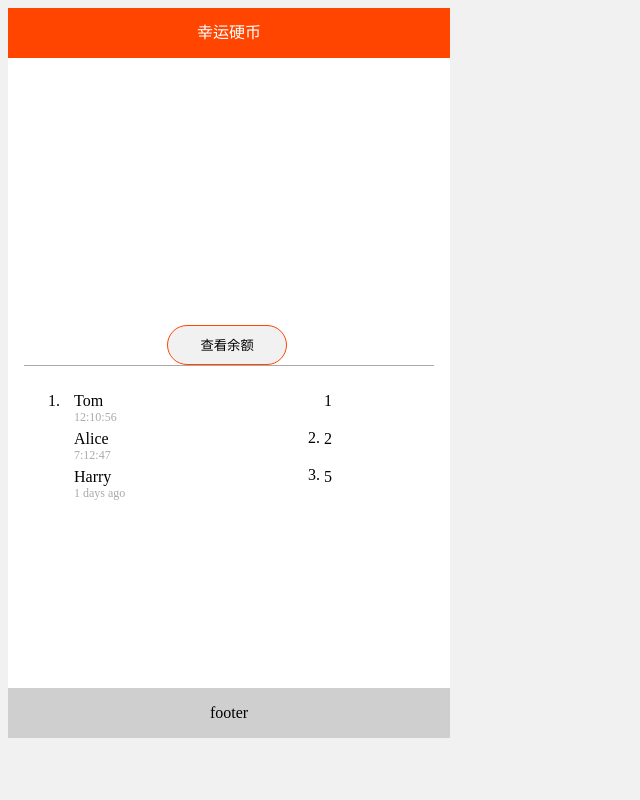
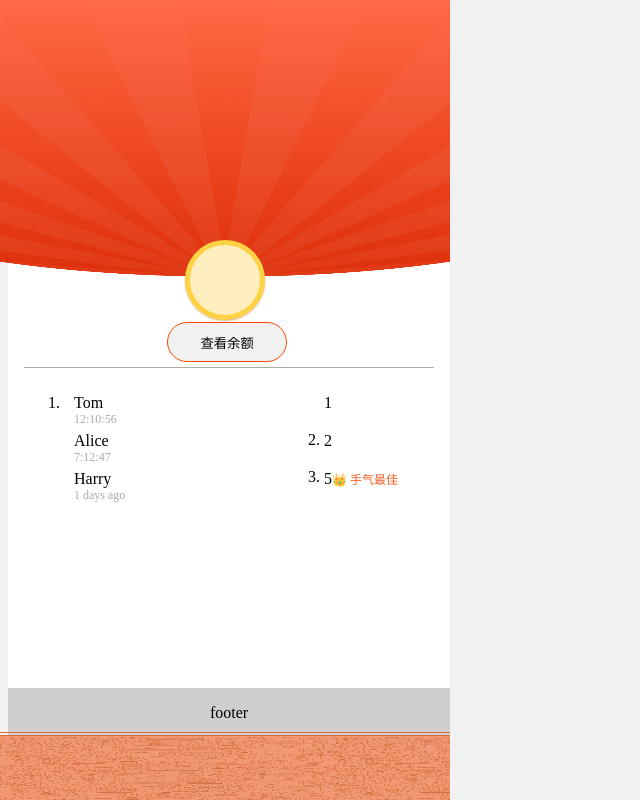
Before and after one commit to YexiaobaiandJie/my_1_rep, a Vue app in the folder vue_fox/: page / in a window 1280 px wide. Both pictures are taken after a click on the button 225 px from the left and 490 px from the top of the page. Shown: the whole page, without its empty margins (0-640 px from the left). Built offline with nearby package versions, Linux system fonts and the light colour scheme.

Commit message:
front is ok

```diff
--- a/vue_fox/src/pages/index.vue
+++ b/vue_fox/src/pages/index.vue
@@ -65,7 +65,7 @@
                             </div>
                             <div class="result-item-right">
                                 <div class="result-item-amount">{{result.amount}}</div>
-                                <!--<div wx:if="{{result.bestLuck}}" class="result-item-best-luck">👑 手气最佳</div>-->
+                                <div v-if="result.bestLuck" class="result-item-best-luck">👑 手气最佳</div>
                             </div>
                         </li>
                     </ol>
@@ -80,18 +80,24 @@
 
     </div>
 
-    <transition>
-        <div class="back" v-show="!isOpen" v-bind:class="{'open':isOpen}" style="height:100%">
+
+        <div class="back" v-show="!isOpen" v-bind:class="{'open':isOpen}" >
             <div class="back-inner">
                 <div class="back-border"></div>
             <img class="back-img"  src="../assets/cover-back-img@2x.png" />
                 <!--<div v-if="!isOpen" class="cover-summary">-->
             </div>
         </div>
-    </transition>
+        <div class="back_" v-show="isOpen" v-bind:class="{'open':isOpen}">
+            <div class="back-inner">
+                <div class="back-border"></div>
+            <img class="back-img"  src="../assets/cover-back-img@2x.png" />
+                <!--<div v-if="!isOpen" class="cover-summary">-->
+            </div>
+        </div>
 
-    <transition>
-    <div class="cover" v-show="!isOpen" v-bind:class="{'open':isOpen}" style="height:100%">
+
+    <div class="cover" v-show="!isOpen">
         <div class="cover-inner">
             <img class="cover-img" src="../assets/cover-front-img@2x.png" />
             <div v-if="!isOpen" class="cover-summary">
@@ -107,7 +113,29 @@
             </div>
         </div>
     </div>
-    </transition>
+
+    <div class="cover_" v-show="isOpen">
+        <div class="cover-inner">
+            <img class="cover-img" src="../assets/cover-front-img@2x.png" />
+            <div v-if="!isOpen" class="cover-summary">
+                <div class="cover-summary-text">来自{{senderName}}的{{unit}}硬币</div>
+            </div>
+            <div class="open-view">
+                <!--
+                <div v-if="isOpen" class="open-avatar">
+                   <image mode="aspectFit" class="open-avatar-img" src="{{avatarUrl}}" />
+                </div>
+
+                <button v-else class="open-button_" v-on:click="openRedPacket(message)" >
+                    <img src="../assets/open-button-label-img@2x.png" />
+                </button>
+                -->
+                <button class="open-button_" v-on:click="openRedPacket(message)" >
+
+                </button>
+            </div>
+        </div>
+    </div>
 
 </div>
 </template>
@@ -133,16 +161,19 @@ export default {
                 nickName:'Tom',
                 time:'12:10:56',
                 amount:'1',
+                bestLuck:false
             },
             {
                 nickName:'Alice',
                 time:'7:12:47',
                 amount:'2',
+                bestLuck:false
             },
             {
                 nickName:'Harry',
                 time:'1 days ago',
                 amount:'5',
+                bestLuck:true
             },
             ],
             openRedPacket:function(message){
@@ -156,8 +187,8 @@ export default {
 
 <style scoped>
 
-    page {
-        background: #FF6B49;
+    .open_{
+
     }
     .li_c{
         width:350px;
@@ -174,8 +205,18 @@ export default {
         z-index: 100;
         max-height: 490px;
         max-width:450px;
-
-        }
+        height:100%;
+    }
+    .cover_{
+        position: absolute;
+        top:0;
+        left: 0;
+        right: 0;
+        z-index: 100;
+        max-height: 490px;
+        max-width:450px;
+        height:35%;
+    }
     .cover-inner {
          position: relative;
          height: 100%;
@@ -224,7 +265,7 @@ export default {
         align-items: center;
         justify-content: center;
       }
-      .open-button, .open-avatar {
+    .open-button, .open-avatar {
         background: #FFEFBE;
         border-radius: 99em;
         height:150px;
@@ -235,14 +276,25 @@ export default {
         font-size: 50px;
         border:10px solid #FFD244;
         box-shadow: 0 1px 2px 0 rgba(172,105,18,0.50);
-      }
-
-      .open-avatar-img {
+    }
+    .open-button_{
+        background: #FFEFBE;
+        border-radius: 99em;
+        height:80px;
+        width: 80px;
+        display: flex;
+        align-items: center;
+        justify-content: center;
+        font-size: 50px;
+        border:5px solid #FFD244;
+        box-shadow: 0 1px 2px 0 rgba(172,105,18,0.50);
+    }
+    .open-avatar-img {
         border-radius: 99em;
         height: 100%;
       }
     .cover.open {
-    transition: height 0.3s ease;
+    transition: height 0.1s ease;
      }
 
    .open-view {
@@ -260,6 +312,18 @@ export default {
         z-index: 99;
         max-width:450px;
         margin-top:-60px;
+        height:100%;
+    }
+    .back_{
+        position: fixed;
+        bottom: 0;
+        left: 0;
+        right: 0;
+        max-height: 620px;
+        z-index: 99;
+        max-width:450px;
+        margin-top:-60px;
+        height:8%;
     }
     .back-inner {
       position: relative;
@@ -280,7 +344,8 @@ export default {
         width: 100%;
     }
     .back.open {
-    transition: height 0.3s ease;
+    transition: height 0.1s ease;
+
     }
 
     .bubble {
@@ -372,7 +437,7 @@ export default {
         float:left;
     }
     .result-item-right {
-        width:10px;
+        width:90px;
         display:flex;
         /*justify-content: flex-end;*/
         float:left;
@@ -391,6 +456,7 @@ export default {
         width:120px;
         height:40px;
         margin-left:36%;
+        margin-bottom:5px;
         border:1px solid #ff4500;
         background: #F1F1F1;
         border-radius: 12em;
```
